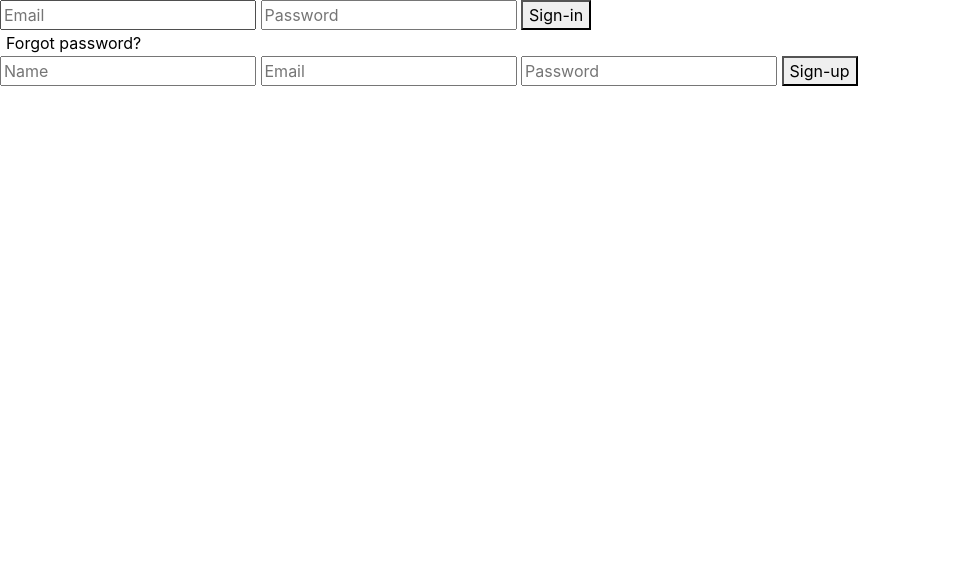
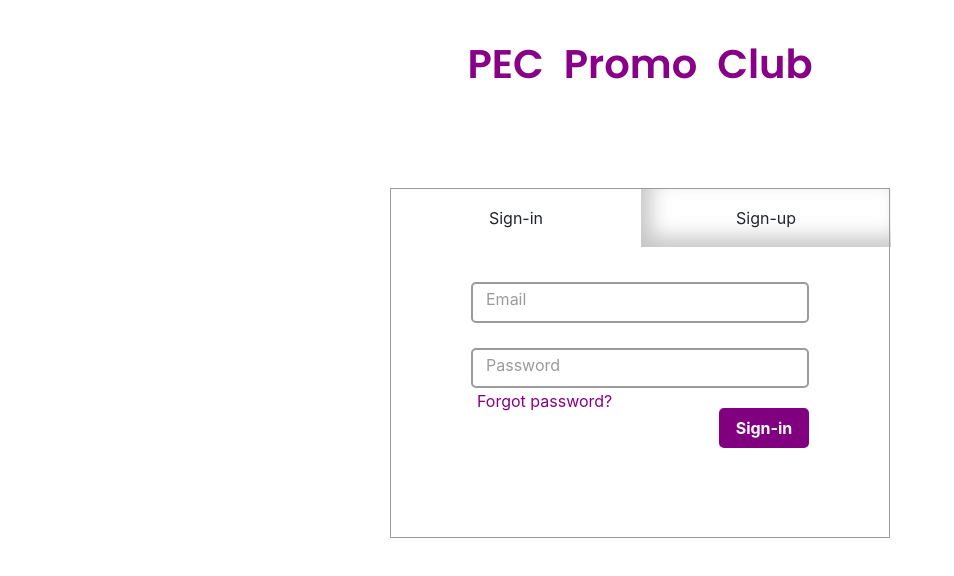
Before and after one commit to AdharshKrish/PEC-Promo-Club, a plain HTML site: page public/index.html in a window 1280 px wide. Shown: the whole page, without its empty margins (0-954 px from the left). Drawn offline with nearby package versions, Linux system fonts and the light colour scheme; some packages are replaced by stand-ins of ours; no server answers.

Commit message:
UI complete

```diff
--- a/public/index.html
+++ b/public/index.html
@@ -39,20 +39,80 @@
 </style>
 <body onload="autoLogin()">
   <page id="login">
-    <signin>
+    <h1 style="text-align: center;margin-top:40px;color: #808;font-family: Poppins;">PEC&ensp;Promo&ensp;Club</h1>
+    <div class="signinbox" >
+      <div class="signtab row">
+        <div class="col-6" id='intab'>Sign-in</div>
+        <div class="col-6" id='uptab'>Sign-up</div>
+      </div>
+      <signin>
+      <div class="form__group field">
+        <input type="input" class="form__field" placeholder="Email" name="email" id='inemail' required />
+        <label for="inemail" class="form__label">Email</label>
+
+      </div>
+      <div class="form__group field">
+        <input type="password" class="form__field" placeholder="Password" name="password" id='inpass' required />
+        <label for="inpass" class="form__label">Password</label>
+      </div>
+      <button  class="likecount" onclick="passReset()">Forgot password?</button>
+
+      <button id="signin" class="loginbtn" onclick="signIn()">Sign-in</button></signin>
+
+      <signup>
+        <div class="form__group field">
+          <input type="input" class="form__field" placeholder="Email" name="email" id='upname' required />
+          <label for="upname" class="form__label">Username</label>
+
+        </div>
+        <div class="form__group field">
+          <input type="input" class="form__field" placeholder="Email" name="email" id='upemail' required />
+          <label for="upemail" class="form__label">Email</label>
+
+        </div>
+        <div class="form__group field">
+          <input type="password" class="form__field" placeholder="Password" name="password" id='uppassword' required />
+          <label for="uppassword" class="form__label">Password</label>
+        </div>
+
+        <button id="signup" class="loginbtn" onclick="handleSignUp()">Sign-up</button>
+      </signup>
+
+    <script>
+      document.querySelector('signup').style.display = "none";
+      uptab.style.boxShadow = "inset 10px -10px 20px #aaaa";
+      intab.addEventListener('click',() => {
+        uptab.style.boxShadow = "inset 10px -10px 20px #aaaa";
+        intab.style.boxShadow = "none";
+          document.querySelector('signin').style.display = "block";
+          document.querySelector('signup').style.display = "none";
+
+
+
+      });
+      uptab.addEventListener('click', () => {
+        uptab.style.boxShadow = "none";
+          intab.style.boxShadow = "inset -10px -10px 20px #aaaa";
+          document.querySelector('signin').style.display = "none";
+          document.querySelector('signup').style.display = "block";
+
+        });
+    </script>
+    </div>
+    <!-- <signin>
       <input type="text" id="inemail" placeholder="Email">
       <input type="password" id="inpass" placeholder="Password">
       <button id="signin" onclick="signIn()">Sign-in</button>
       <br>
       <button style="background:none;border:none" onclick="passReset()">Forgot password?</button style="background:none;border:none">
-    </signin>
-    <br>
+    </signin> -->
+    <!-- <br>
     <signup>
       <input type="text" id="upname" placeholder="Name">
       <input type="text" id="upemail" placeholder="Email">
       <input type="password" id="uppassword" placeholder="Password">
       <button id="signup" onclick="handleSignUp()">Sign-up</button>
-    </signup>
+    </signup> -->
   </page>
   <page id="home" style="display:none">
       <nav class="navbar navbar-expand-lg navbar-light" style="background-color: #808;margin-bottom: 30px;position: -webkit-sticky;position: sticky;top:0;z-index:10">
--- a/public/style.css
+++ b/public/style.css
@@ -19,7 +19,7 @@
       border: 1px solid #800080;
       box-shadow: 5px 10px 18px #80008050 !important;
   }
-  #addpost{
+  #addpost, .loginbtn{
       width: 100%;
       height: 40px;
       border: 2px solid #800080;
@@ -84,3 +84,92 @@
       border-radius: 5px;
       transform: scale(1.05);
   }
+
+
+  .form__group {
+  position: relative;
+  padding: 15px 0 0;
+  margin-top: 10px;
+  width: 90%;
+}
+
+.form__field {
+  font-family: inherit;
+  width: 100%;
+  border: 2px solid #9b9b9b;
+  outline: 0;
+  font-size: 15px;
+  font-weight: 300;
+  color: #000;
+  padding: 7px;
+  border-radius: 5px;
+  background: transparent;
+  transition: border-color 0.2s;
+}
+.form__field::placeholder {
+  color: transparent;
+}
+.form__field:placeholder-shown ~ .form__label {
+  font-size: 1rem;
+  cursor: text;
+  top: 20px;
+}
+
+.form__label {
+  position: absolute;
+  top: 0;
+  left: 12px;
+  background-color: white;
+  padding:0 3px;
+  display: block;
+  transition: 0.2s;
+  font-size: 1rem;
+  color: #9b9b9b;
+}
+
+.form__field:focus {
+  padding-bottom: 6px;
+  font-weight: 500;
+  border-width: 3px;
+  border-color: #808;
+  border-image-slice: 1;
+}
+.form__field:focus ~ .form__label {
+  position: absolute;
+  top: 0;
+  display: block;
+  transition: 0.2s;
+  font-size: 1rem;
+  color: #808;
+  font-weight: 700;
+}
+
+/* reset input */
+.form__field:required, .form__field:invalid {
+  box-shadow: none;
+}
+
+.signinbox{
+    width: 500px;
+    height: 350px;
+    border: 1px solid #9b9b9b;padding: 50px 80px;
+    margin: 100px auto;
+}
+.signinbox .form__group{
+    width: 100%;
+}
+.loginbtn{
+float: right;
+ margin: 20px 0 10px 10px;
+ width: 90px;
+}
+.signtab{
+    width: 500px;
+    text-align: center;
+    margin: -50px -80px 20px -80px;
+}
+
+#intab, #uptab{
+    /* background-color: #ee82eec4; */
+ padding:17px 0;
+}
```
